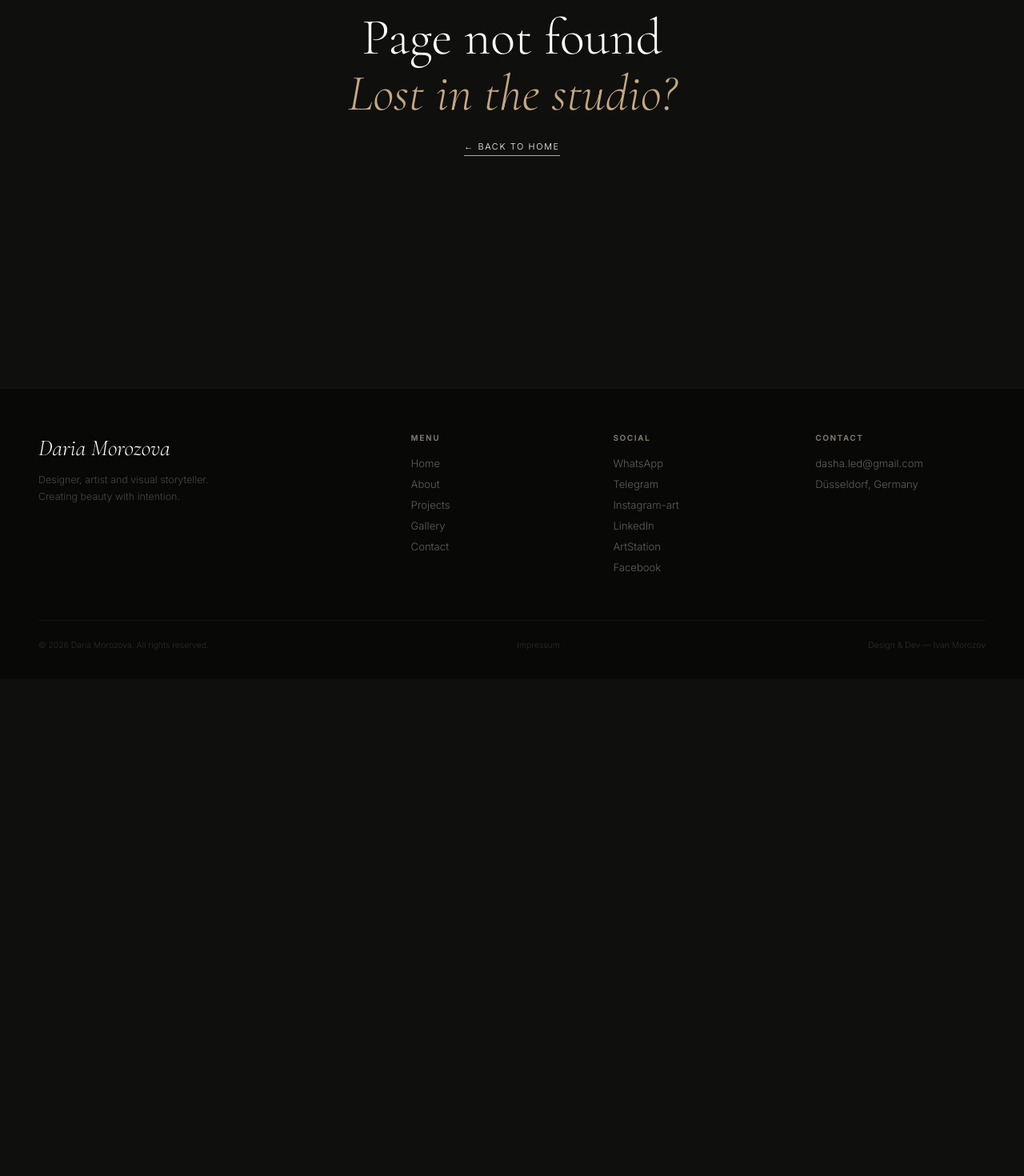
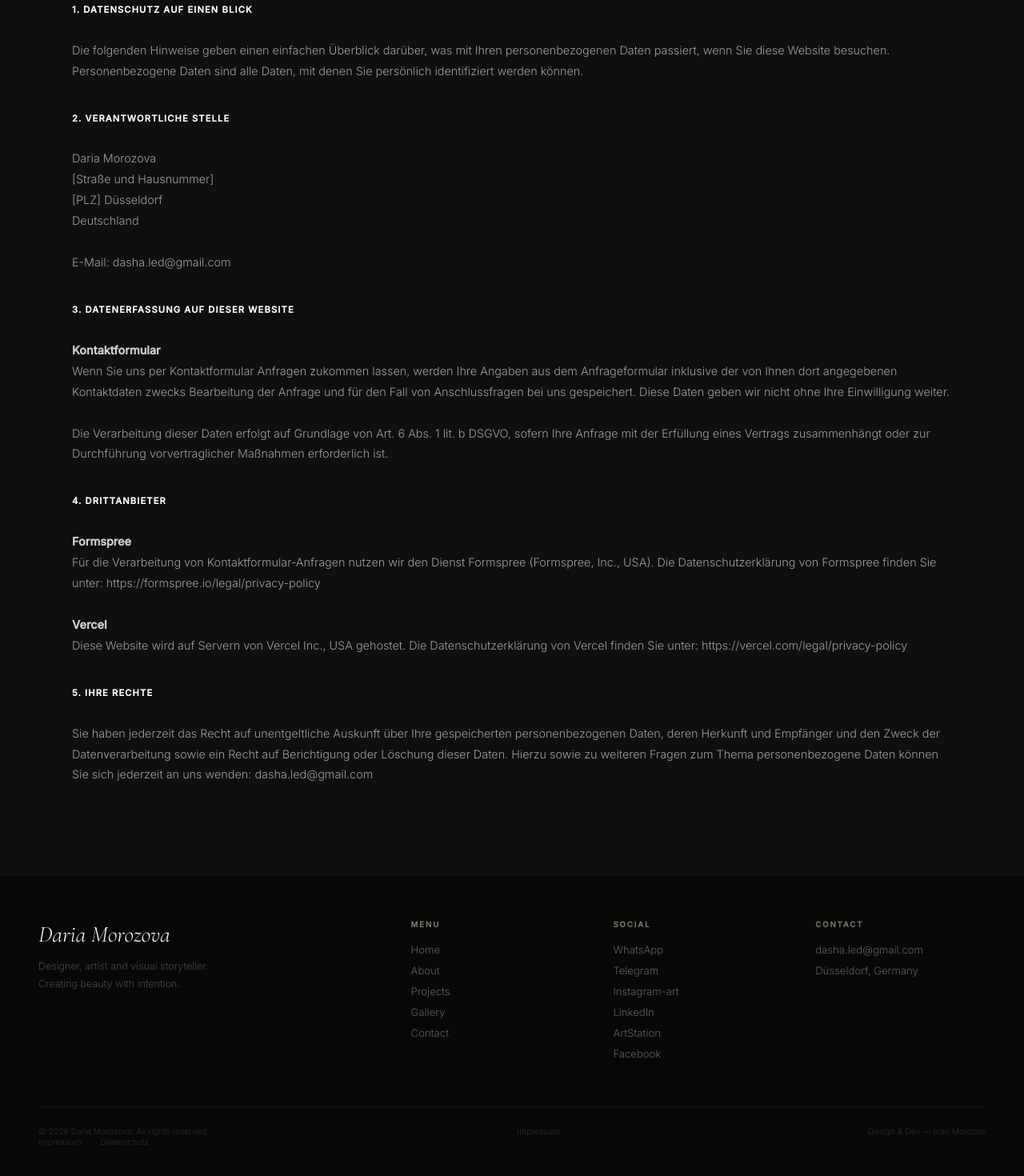
Before and after one commit to barkasa/dasha-visitka, a React (Vite) app: page /datenschutz in a window 1280 px wide. Shown: the part 315-1785 px from the top of the page at 80% size. Before the commit the page ends 1164 px from the top, so only its background shows below. Built offline with nearby package versions, Linux system fonts and the light colour scheme.

Commit message:
Add Datenschutz page, legal pages in footer

```diff
--- a/src/App.jsx
+++ b/src/App.jsx
@@ -14,6 +14,7 @@ import AboutPage from "./pages/AboutPage";
 import ProjectDetailPage from "./pages/ProjectDetailPage";
 import ScrollToTop from "./components/ScrollToTop";
 import ImpressumPage from "./pages/ImpressumPage";
+import DatenschutzPage from "./pages/DatenschutzPage";
 function App() {
   const [lang, setLang] = useState("en");
 
@@ -30,6 +31,7 @@ function App() {
         <Route path="*" element={<NotFoundPage lang={lang} />} />
         <Route path="/about" element={<AboutPage lang={lang} />} />
         <Route path="/impressum" element={<ImpressumPage lang={lang} />} />
+        <Route path="/datenschutz" element={<DatenschutzPage lang={lang} />} />
         <Route
           path="/projects/:category/:slug"
           element={<ProjectDetailPage lang={lang} />}
--- a/src/components/Footer.jsx
+++ b/src/components/Footer.jsx
@@ -100,6 +100,22 @@ export default function Footer({ lang }) {
             : "Дизайн и разработка — Иван Морозов"}
         </p>
       </div>
+      <div style={{ display: "flex", gap: "24px" }}>
+        <Link
+          to="/impressum"
+          className={styles.footerBottomText}
+          style={{ textDecoration: "none" }}
+        >
+          Impressum
+        </Link>
+        <Link
+          to="/datenschutz"
+          className={styles.footerBottomText}
+          style={{ textDecoration: "none" }}
+        >
+          Datenschutz
+        </Link>
+      </div>
     </footer>
   );
 }
--- /dev/null
+++ b/src/pages/DatenschutzPage.jsx
@@ -0,0 +1,153 @@
+import PageTitle from "../components/PageTitle";
+import styles from "./AboutPage.module.css";
+
+export default function DatenschutzPage({ lang }) {
+  return (
+    <div className={styles.page}>
+      <PageTitle title="Datenschutz" />
+      <div className={styles.inner}>
+        <p className={styles.tag}>
+          <span className={styles.tagLine} />
+          Legal
+        </p>
+
+        <h1 className={styles.name} style={{ marginBottom: "48px" }}>
+          Datenschutzerklärung
+        </h1>
+
+        <div
+          style={{
+            color: "rgba(255,255,255,0.6)",
+            lineHeight: 1.8,
+            fontSize: "0.9rem",
+          }}
+        >
+          <p style={{ marginBottom: "32px" }}>
+            <strong
+              style={{
+                color: "var(--white)",
+                letterSpacing: "0.1em",
+                fontSize: "0.7rem",
+                textTransform: "uppercase",
+              }}
+            >
+              1. Datenschutz auf einen Blick
+            </strong>
+            <br />
+            <br />
+            Die folgenden Hinweise geben einen einfachen Überblick darüber, was
+            mit Ihren personenbezogenen Daten passiert, wenn Sie diese Website
+            besuchen. Personenbezogene Daten sind alle Daten, mit denen Sie
+            persönlich identifiziert werden können.
+          </p>
+
+          <p style={{ marginBottom: "32px" }}>
+            <strong
+              style={{
+                color: "var(--white)",
+                letterSpacing: "0.1em",
+                fontSize: "0.7rem",
+                textTransform: "uppercase",
+              }}
+            >
+              2. Verantwortliche Stelle
+            </strong>
+            <br />
+            <br />
+            Daria Morozova
+            <br />
+            [Straße und Hausnummer]
+            <br />
+            [PLZ] Düsseldorf
+            <br />
+            Deutschland
+            <br />
+            <br />
+            E-Mail: dasha.led@gmail.com
+          </p>
+
+          <p style={{ marginBottom: "32px" }}>
+            <strong
+              style={{
+                color: "var(--white)",
+                letterSpacing: "0.1em",
+                fontSize: "0.7rem",
+                textTransform: "uppercase",
+              }}
+            >
+              3. Datenerfassung auf dieser Website
+            </strong>
+            <br />
+            <br />
+            <strong style={{ color: "rgba(255,255,255,0.8)" }}>
+              Kontaktformular
+            </strong>
+            <br />
+            Wenn Sie uns per Kontaktformular Anfragen zukommen lassen, werden
+            Ihre Angaben aus dem Anfrageformular inklusive der von Ihnen dort
+            angegebenen Kontaktdaten zwecks Bearbeitung der Anfrage und für den
+            Fall von Anschlussfragen bei uns gespeichert. Diese Daten geben wir
+            nicht ohne Ihre Einwilligung weiter.
+            <br />
+            <br />
+            Die Verarbeitung dieser Daten erfolgt auf Grundlage von Art. 6 Abs.
+            1 lit. b DSGVO, sofern Ihre Anfrage mit der Erfüllung eines Vertrags
+            zusammenhängt oder zur Durchführung vorvertraglicher Maßnahmen
+            erforderlich ist.
+          </p>
+
+          <p style={{ marginBottom: "32px" }}>
+            <strong
+              style={{
+                color: "var(--white)",
+                letterSpacing: "0.1em",
+                fontSize: "0.7rem",
+                textTransform: "uppercase",
+              }}
+            >
+              4. Drittanbieter
+            </strong>
+            <br />
+            <br />
+            <strong style={{ color: "rgba(255,255,255,0.8)" }}>
+              Formspree
+            </strong>
+            <br />
+            Für die Verarbeitung von Kontaktformular-Anfragen nutzen wir den
+            Dienst Formspree (Formspree, Inc., USA). Die Datenschutzerklärung
+            von Formspree finden Sie unter:
+            https://formspree.io/legal/privacy-policy
+            <br />
+            <br />
+            <strong style={{ color: "rgba(255,255,255,0.8)" }}>Vercel</strong>
+            <br />
+            Diese Website wird auf Servern von Vercel Inc., USA gehostet. Die
+            Datenschutzerklärung von Vercel finden Sie unter:
+            https://vercel.com/legal/privacy-policy
+          </p>
+
+          <p style={{ marginBottom: "32px" }}>
+            <strong
+              style={{
+                color: "var(--white)",
+                letterSpacing: "0.1em",
+                fontSize: "0.7rem",
+                textTransform: "uppercase",
+              }}
+            >
+              5. Ihre Rechte
+            </strong>
+            <br />
+            <br />
+            Sie haben jederzeit das Recht auf unentgeltliche Auskunft über Ihre
+            gespeicherten personenbezogenen Daten, deren Herkunft und Empfänger
+            und den Zweck der Datenverarbeitung sowie ein Recht auf Berichtigung
+            oder Löschung dieser Daten. Hierzu sowie zu weiteren Fragen zum
+            Thema personenbezogene Daten können Sie sich jederzeit an uns
+            wenden: dasha.led@gmail.com
+          </p>
+        </div>
+      </div>
+    </div>
+  );
+}
```
